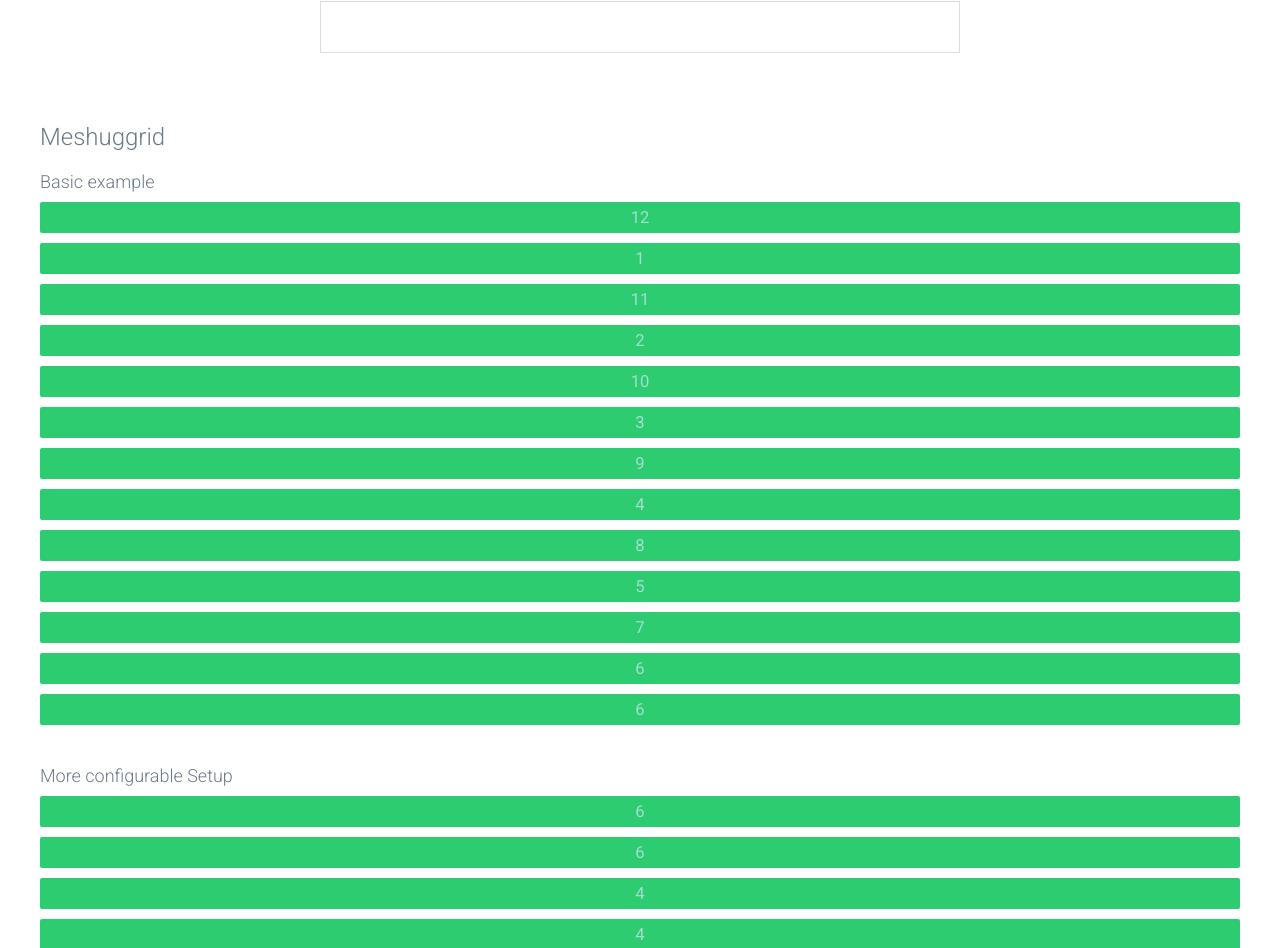
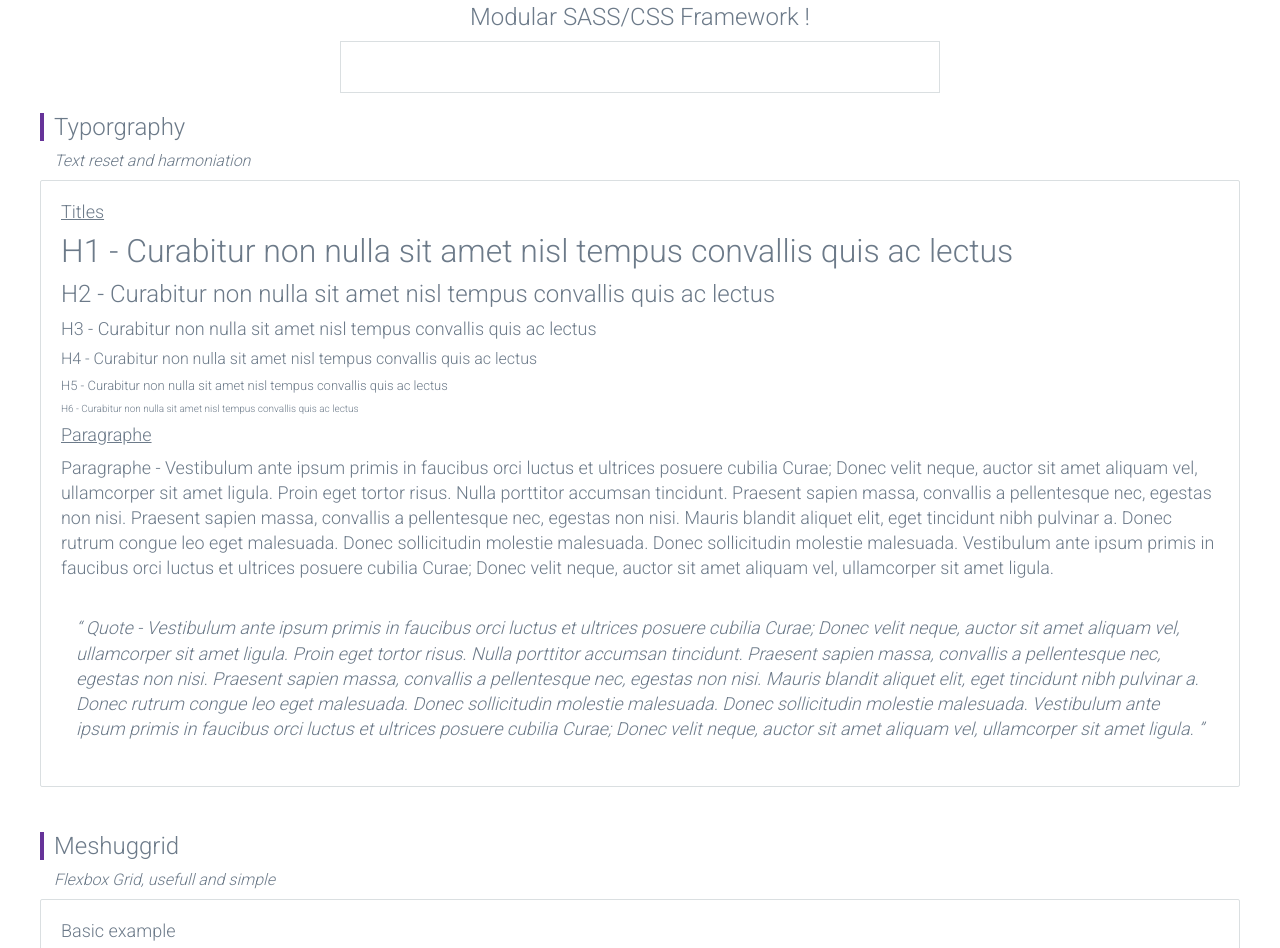
Before and after one commit to blackratio/hyperion, a website: page app/index.html in a window 1280 px wide. Shown: the part 115-1063 px from the top of the page. Drawn offline with nearby package versions, Linux system fonts and the light colour scheme; some packages are replaced by stand-ins of ours; no server answers; a script that the page names is missing.

Commit message:
framework style

```diff
--- a/app/modules/home/home.html
+++ b/app/modules/home/home.html
@@ -1,8 +1,38 @@
-<home-title title="homeContent" user="user"></home-title>
+<div class="wrapp_box">
+   <home-title title="homeContent" user="user"></home-title>
 
-<section id="example" class="content_section">
-   <div class="wrapp_box clearfix">
+
+   <div class="bloc_title">
+      <h2>Typorgraphy</h2>
+      <h4>Text reset and harmoniation</h4>
+   </div>
+   <section id="typography">
+      <div class="bloc_title">
+         <h3>Titles</h3>
+      </div>
+      <h1>H1 - Curabitur non nulla sit amet nisl tempus convallis quis ac lectus</h1>
+      <h2>H2 - Curabitur non nulla sit amet nisl tempus convallis quis ac lectus</h2>
+      <h3>H3 - Curabitur non nulla sit amet nisl tempus convallis quis ac lectus</h3>
+      <h4>H4 - Curabitur non nulla sit amet nisl tempus convallis quis ac lectus</h4>
+      <h5>H5 - Curabitur non nulla sit amet nisl tempus convallis quis ac lectus</h5>
+      <h6>H6 - Curabitur non nulla sit amet nisl tempus convallis quis ac lectus</h6>
+      <div class="bloc_title">
+         <h3>Paragraphe</h3>
+      </div>
+      <p>
+         Paragraphe - Vestibulum ante ipsum primis in faucibus orci luctus et ultrices posuere cubilia Curae; Donec velit neque, auctor sit amet aliquam vel, ullamcorper sit amet ligula. Proin eget tortor risus. Nulla porttitor accumsan tincidunt. Praesent sapien massa, convallis a pellentesque nec, egestas non nisi. Praesent sapien massa, convallis a pellentesque nec, egestas non nisi. Mauris blandit aliquet elit, eget tincidunt nibh pulvinar a. Donec rutrum congue leo eget malesuada. Donec sollicitudin molestie malesuada. Donec sollicitudin molestie malesuada. Vestibulum ante ipsum primis in faucibus orci luctus et ultrices posuere cubilia Curae; Donec velit neque, auctor sit amet aliquam vel, ullamcorper sit amet ligula.
+      </p>
+      <q>
+         Quote - Vestibulum ante ipsum primis in faucibus orci luctus et ultrices posuere cubilia Curae; Donec velit neque, auctor sit amet aliquam vel, ullamcorper sit amet ligula. Proin eget tortor risus. Nulla porttitor accumsan tincidunt. Praesent sapien massa, convallis a pellentesque nec, egestas non nisi. Praesent sapien massa, convallis a pellentesque nec, egestas non nisi. Mauris blandit aliquet elit, eget tincidunt nibh pulvinar a. Donec rutrum congue leo eget malesuada. Donec sollicitudin molestie malesuada. Donec sollicitudin molestie malesuada. Vestibulum ante ipsum primis in faucibus orci luctus et ultrices posuere cubilia Curae; Donec velit neque, auctor sit amet aliquam vel, ullamcorper sit amet ligula.
+      </q>
+
+   </section>
+
+   <div class="bloc_title">
       <h2>Meshuggrid</h2>
+      <h4>Flexbox Grid, usefull and simple</h4>
+   </div>
+   <section id="flexgrid">
       <h3>Basic example</h3>
       <div class="mgrid-row mgutters">
          <div class="mGrid mColone-12"><span>12</span></div>
@@ -96,5 +126,6 @@
          <div class="mGrid mColone-7"><span>7</span></div>
          <div class="mGrid mColone-2"><span>2</span></div>
       </div>
-   </div>
-</section>
+   </section>
+
+</div>
--- a/app/sass/_style.scss
+++ b/app/sass/_style.scss
@@ -40,13 +40,33 @@ body {
    width: 50%;
    margin: 0 auto;
    padding: 20px;
-   border: 1px solid #ddd;
+   border: 1px solid $iron;
 }
 
 .wrapp_box {
    margin: 0 auto;
    max-width: 100%;
    padding: 50px 40px;
+   section {
+      border-radius: 2px;
+      padding: 20px;
+      border: 1px solid $iron;
+      margin: 0 0 45px 0;
+   }
+   .bloc_title {
+      h2 {
+         padding-left: 10px;
+         border-left: 4px solid $rebecca;
+      }
+      h3 {
+         text-decoration: underline;
+         margin-bottom: 10px;
+      }
+      h4 {
+         font-style: italic;
+         padding-left: 14px;
+      }
+   }
 }
 
 .mgrid-row {
--- a/app/sass/components/_typography.scss
+++ b/app/sass/components/_typography.scss
@@ -13,7 +13,6 @@ h1 {
 }
 h2 {
    font-size: x-large;
-   margin-bottom: 20px;
 }
 h3 {
    font-size: large;
@@ -28,16 +27,17 @@ h6 {
    font-size: x-small;
 }
 p {
-   font-size: 16px;
-   line-height: 18px;
-   margin: 30px 0 20px 0;
+   font-size: 1.4em;
+   line-height: 1.4em;
+   margin: 10px 0;
    font-weight: 300;
 }
 q {
    display: inline-block;
    padding: 15px;
-   border-radius: 5px;
    margin: 10px 0;
-   font-size: 1.1em;
+   font-size: 1.4em;
+   line-height: 1.4em;
    font-style: italic;
+   font-weight: 300;
 }
```
Also changed, not shown: app/style/index.css.
